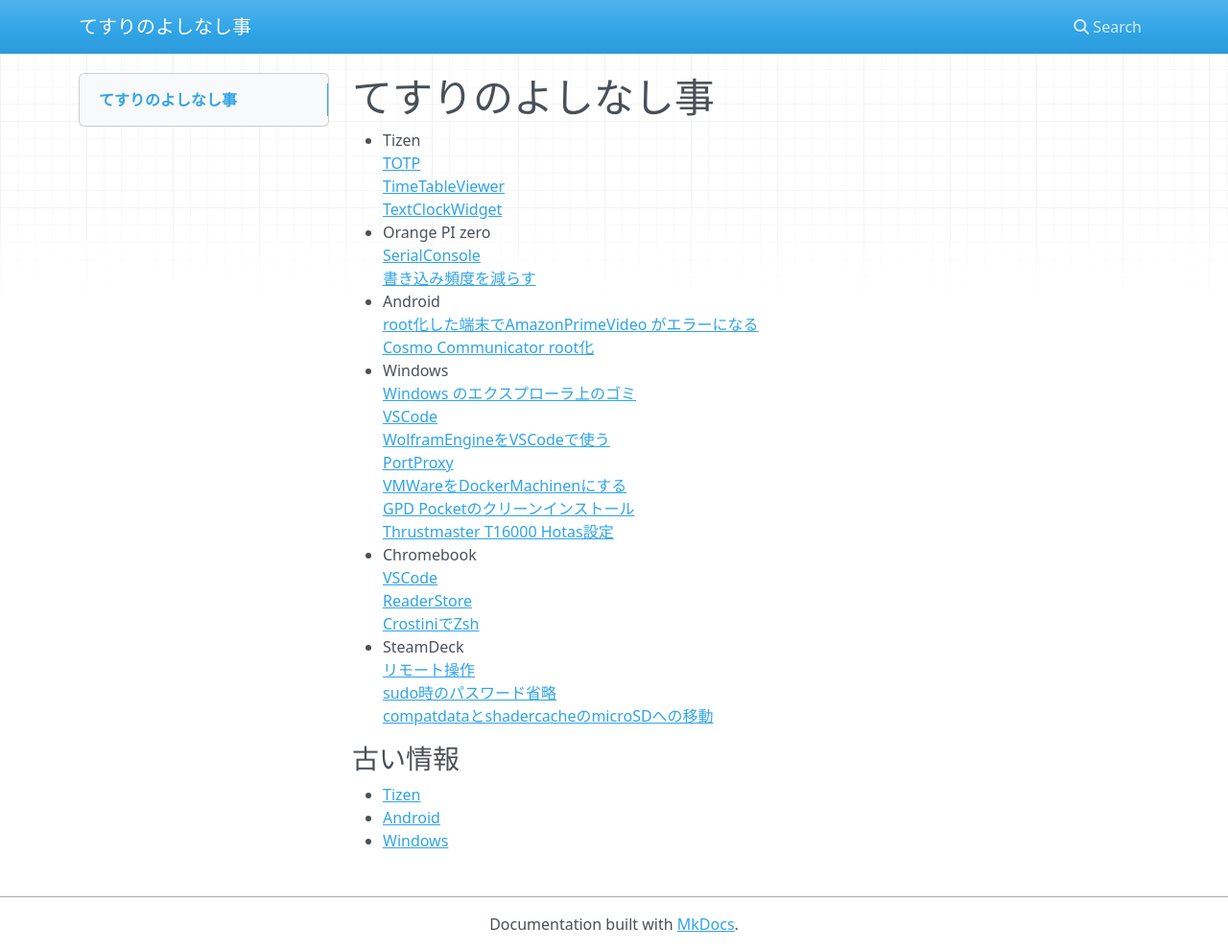
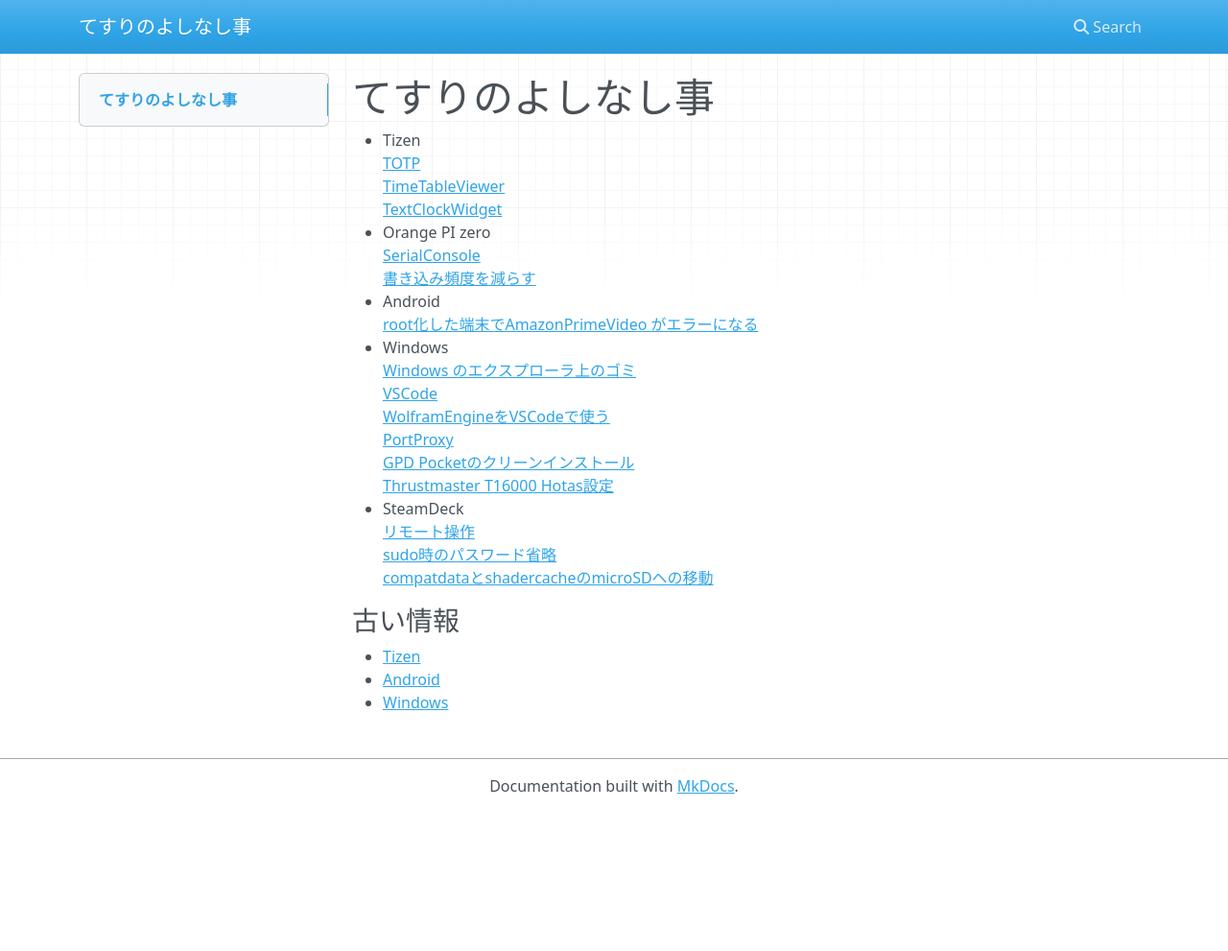
Before and after one commit to tesurijp/tesurijp.github.io, an MkDocs documentation site: the page built from docs/index.md, in a window 1280 px wide and 991 px high. Shown: the whole window at 96% size. Built offline with MkDocs 1.6.1, drawn with Linux system fonts in a browser that asks for light colours; nearby versions of some CDN libraries.

Commit message:
古い情報の移動

```diff
--- a/docs/index.md
+++ b/docs/index.md
@@ -8,19 +8,13 @@
   [書き込み頻度を減らす](/OrangePI/Flash)
 - Android
   [root化した端末でAmazonPrimeVideo がエラーになる](Android/AmazonPrimeVideoRoot)
-  [Cosmo Communicator root化](Android/Cosmo-Root)
 - Windows
   [Windows のエクスプローラ上のゴミ](Windows/Explorer)
   [VSCode](Windows/VSCode)
   [WolframEngineをVSCodeで使う](Windows/WolframEngine)
   [PortProxy](Windows/PortProxy)
-  [VMWareをDockerMachinenにする](Windows/Docker-VMWare)
   [GPD Pocketのクリーンインストール](Windows/GpdPocket-CleanInstall)
   [Thrustmaster T16000 Hotas設定](Windows/Thrustmaster)
-- Chromebook
-  [VSCode](Chromebook/VSCode)
-  [ReaderStore](Chromebook/ReaderStore)
-  [CrostiniでZsh](Chromebook/Crostini-zsh)
 - SteamDeck
   [リモート操作](SteamDeck/SteamLink)
   [sudo時のパスワード省略](SteamDeck/NoPassword)
```
